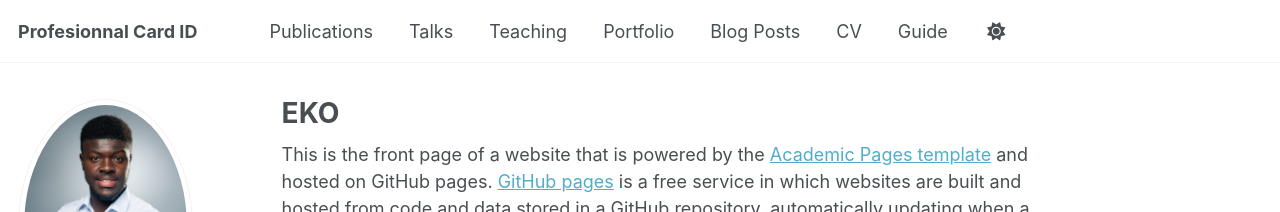
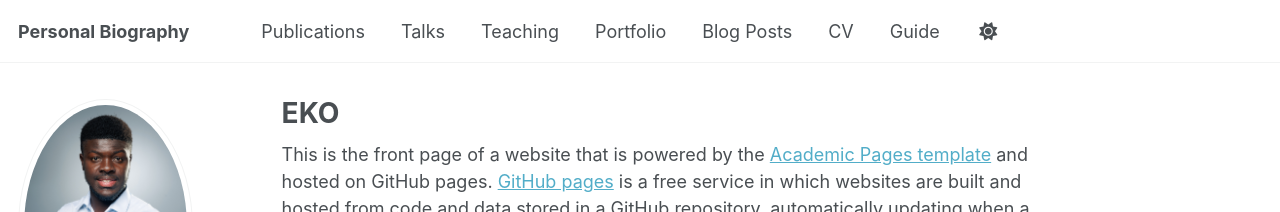
Before and after one commit to kmanu225/kmanu225.github.io, a Jekyll site: the page built from _pages/about.md, in a window 1280 px wide. Shown: the top 212 px of the page. Built offline with Jekyll 4.4.1, drawn with Linux system fonts in a browser that asks for light colours.

Commit message:
Bio profile

```diff
--- a/_config.yml
+++ b/_config.yml
@@ -9,7 +9,7 @@
 # Basic Site Settings
 locale                   : "en-US"
 site_theme               : "default"
-title                    : "Profesionnal Card ID"
+title                    : "Personal Biography"
 title_separator          : "-"
 name                     : "Emmanuel KONAN"
 description              : &description "personal description"
```
